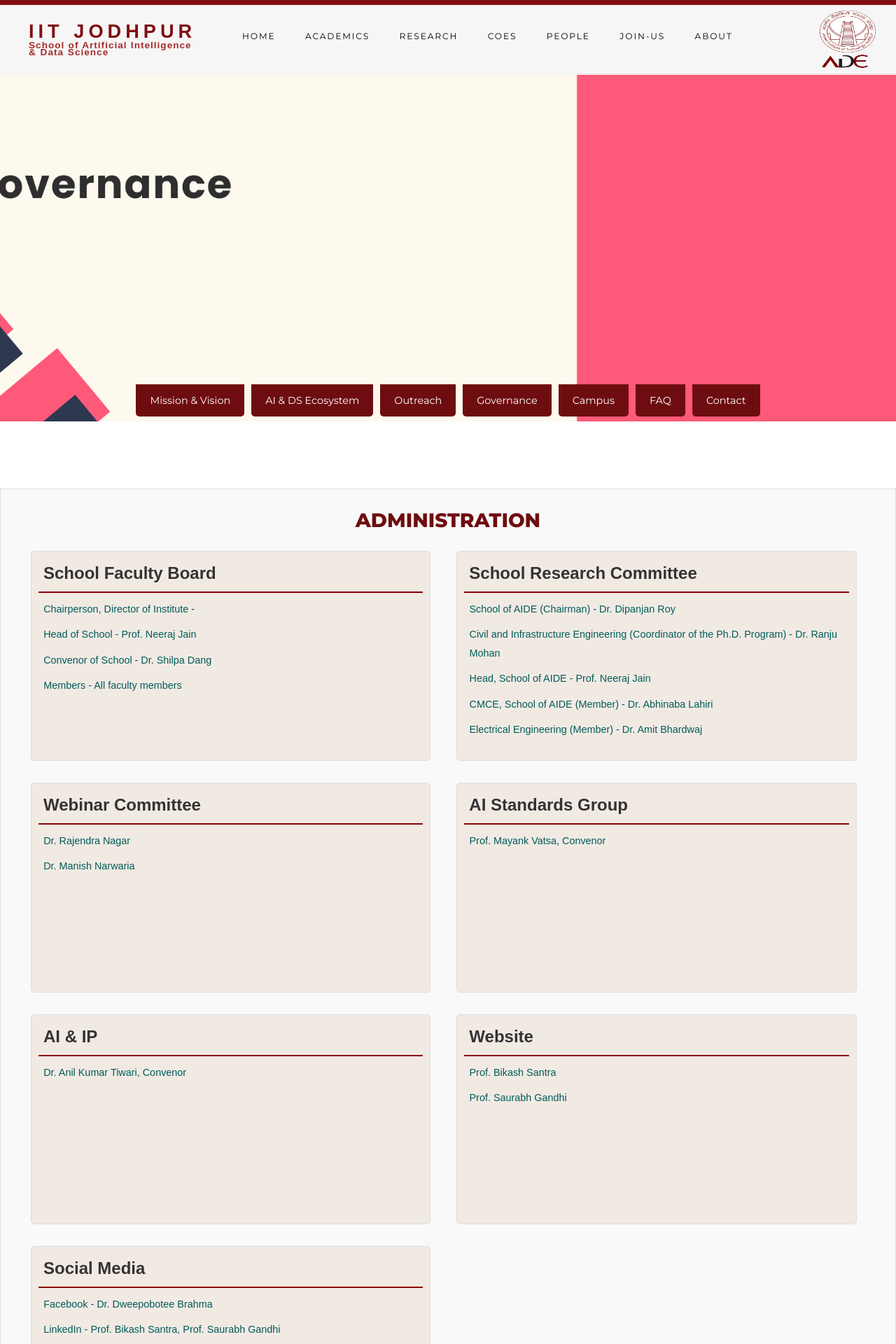
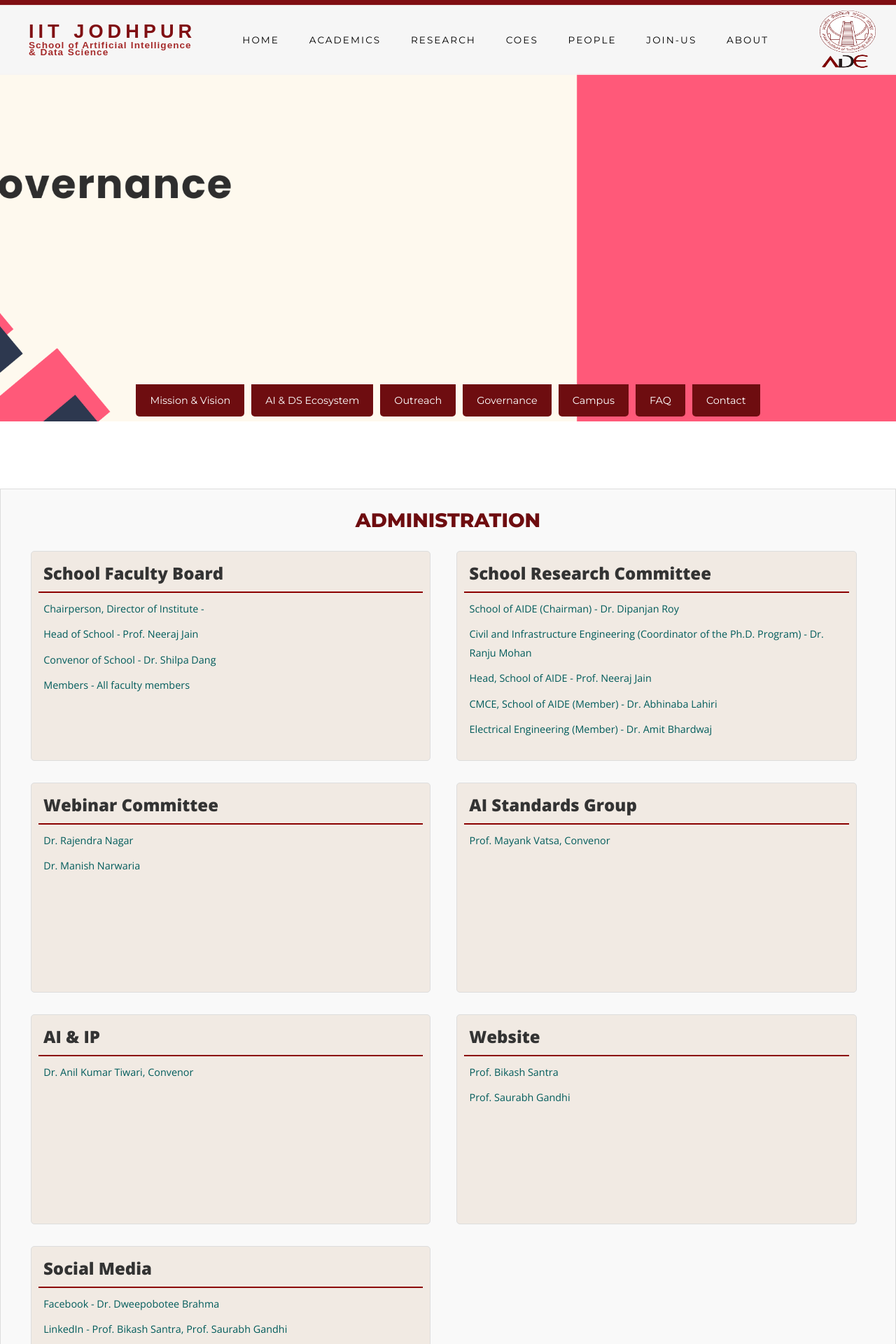
Before and after one commit to SAIDEIITJ/SAIDE_main, a Jekyll site: the page built from governance.html, in a window 1280 px wide. Shown: the top 1920 px of the page at 70% size. Built offline with Jekyll 4.4.1, drawn with Linux system fonts in a browser that asks for light colours; nearby versions of some CDN libraries.

Commit message:
Changes:governance page bug

```diff
--- a/governance.html
+++ b/governance.html
@@ -11,17 +11,17 @@
       background-image: url("images/Governance.png");
     }
 
-    body {
-        font-family: Arial, sans-serif;
-    }
     .visiting-section {
         background-color: #f9f9f9;
+
+
     }
-    h1 {
+    .visiting-section h1 {
         color: #8B0000;
         text-align: center;
         margin-bottom: 20px;
     }
+
     .resource-category {
         margin-top: 20px;
     }
@@ -34,11 +34,11 @@
         padding-bottom: 5px;
         padding-left: 7px;
     }
-    ul {
+    .resource-category ul {
         list-style-type:none;
         padding: 0;
     }
-    li {
+    .resource-category li {
         margin-bottom: 10px;
         font-size: 0.9em;
     }
```
